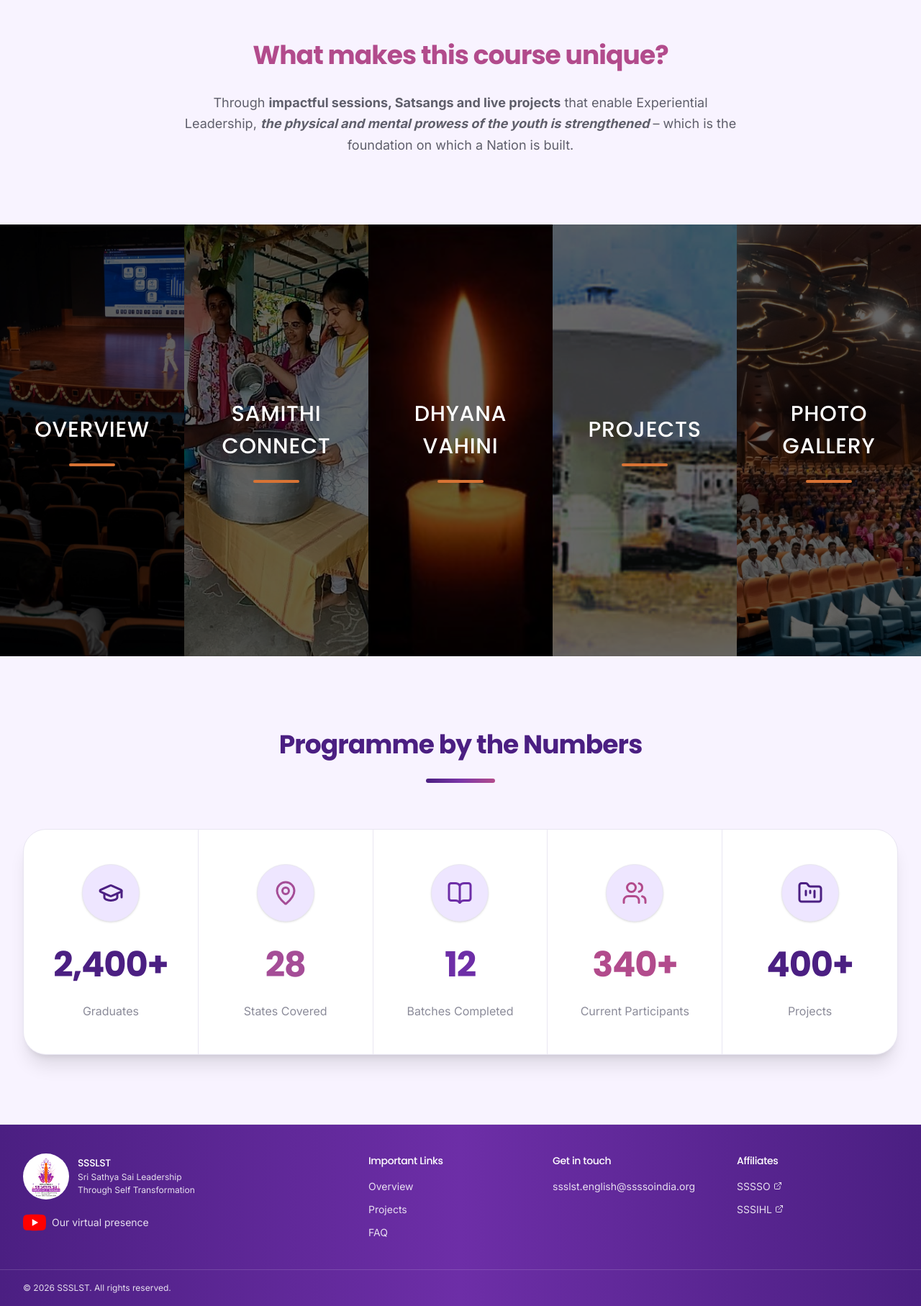
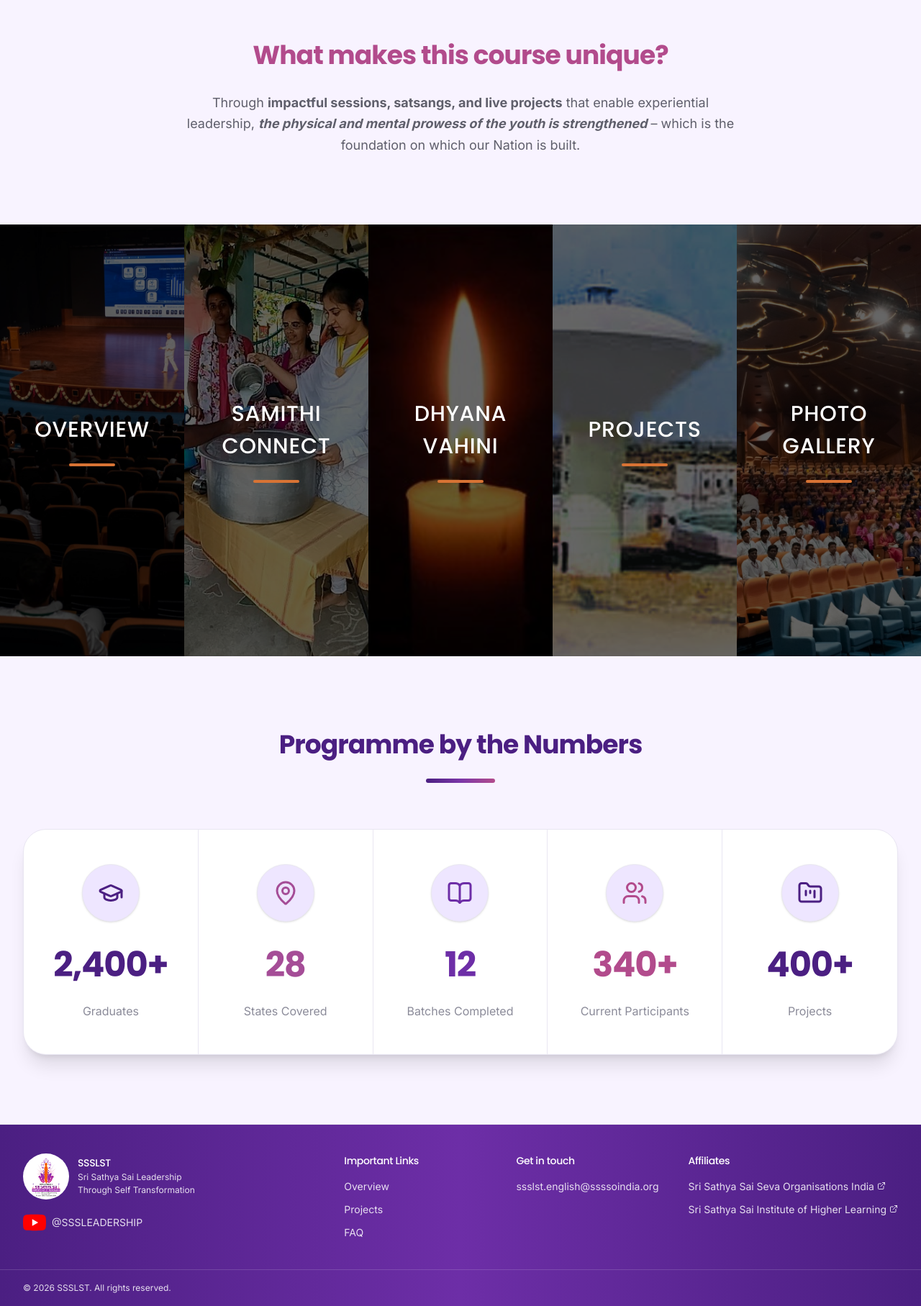
Before and after one commit to andholemoksha/SSSLST_Website, a React (Vite) app in the folder frontend/: page / in a window 1280 px wide. Shown: the part 1455-3270 px from the top of the page at 72% size. Built offline with nearby package versions, Linux system fonts and the light colour scheme; no server answers.

Commit message:
Text Changes as per Feedback (#89)
* text changes

* footer changes

* footer changes

```diff
--- a/frontend/index.html
+++ b/frontend/index.html
@@ -13,7 +13,7 @@
       rel="stylesheet"
     />
 
-    <title>frontend</title>
+    <title>Sri Sathya Sai Leadership Through Self Transformation</title>
   </head>
   <body>
     <div id="root"></div>
--- a/frontend/src/components/layout/Footer.jsx
+++ b/frontend/src/components/layout/Footer.jsx
@@ -49,10 +49,10 @@ function FooterLink({ link }) {
         rel="noopener noreferrer"
         variant="link"
         size="sm"
-        className="inline-flex items-center gap-1 text-white-light hover:text-white"
+        className="inline-flex items-center gap-1 whitespace-nowrap text-white-light hover:text-white"
       >
         {link.label}
-        <ExternalLink className="h-3 w-3" />
+        <ExternalLink className="h-3 w-3 shrink-0" />
       </Text>
     );
   }
@@ -118,7 +118,7 @@ export function Footer() {
               size="sm"
               className="text-white-light"
             >
-              Our virtual presence
+              @SSSLEADERSHIP
             </Text>
           </a>
         </div>
--- a/frontend/src/content/dhyana-vahini.js
+++ b/frontend/src/content/dhyana-vahini.js
@@ -4,7 +4,7 @@ export const dhyanaVahini = {
     title: "Dhyana Vahini",
     subtitle:
     "Dhyana Vahini, meaning “Stream of Meditation,” is one of the 15 Vahinis written by Bhagawan Sri Sathya Sai Baba. It is a comprehensive guide to the practice and purpose of meditation, covering subjects such as concentration, one-pointedness, purity, humility, control of the mind, overcoming distracting tendencies and developing an inward vision.",
-    quote: "The divine guidebook on Jyothi meditation by our beloved Bhagavan Sri Sathya Sai Baba.",
+    quote: "The Divine guidebook on Jyothi Meditation by our beloved Bhagawan Sri Sathya Sai Baba.",
     backgroundImage: "/assets/pictures/hero-background.jpeg",
     accentImage: "/assets/dhyana-vahini/hero/dhyana-vahini-hero.jpg",
   },
--- a/frontend/src/content/faq.js
+++ b/frontend/src/content/faq.js
@@ -56,7 +56,7 @@ export const faq = {
               "1 month Dhyana Vahini Parayanam: daily practice of reading and reflection.",
               "39 Weekly Sessions & Satsangs: skill-building sessions and talks by eminent speakers. This constitutes the major part of the programme.",
               "3 month Samithi Connect Programme: weekly participation at the nearest Samithi.",
-              "6 month Project: a hands-on service project.",
+              "6 month Project: a hands-on project.",
             ],
           },
         },
@@ -86,11 +86,11 @@ export const faq = {
         {
           question: "Is attendance mandatory?",
           answer:
-            "The programme requires a minimum of 80% attendance for certification across sessions and Satsangs.",
+            "The programme requires a minimum of 80% attendance for certification across sessions and satsangs.",
         },
         {
           question: "Is the Contact Programme compulsory?",
-          answer: "Yes. Attendance at the Contact Programme in person is compulsory.",
+          answer: "Yes. Attendance at the in-person Contact Programme at Prasanthi Nilayam is compulsory.",
         },
         {
           question: "What happens if I miss sessions?",
@@ -126,7 +126,7 @@ export const faq = {
         {
           question: "Is there a programme fee?",
           answer:
-            "The programme is free. Participants may need to pay for food and accommodation during the in-person Contact and Graduation Programmes.",
+            "There is no programme fee. Participants may need to pay for food and accommodation during the in-person Contact and Graduation Programmes.",
         },
         {
           question: "Do I need to purchase books or study material?",
--- a/frontend/src/content/footer.js
+++ b/frontend/src/content/footer.js
@@ -28,9 +28,9 @@ export const footer = {
     {
       title: "Affiliates",
       links: [
-        { label: "SSSSO", href: "https://ssssoindia.org/", type: "external" },
+        { label: "Sri Sathya Sai Seva Organisations India", href: "https://ssssoindia.org/", type: "external" },
         {
-          label: "SSSIHL",
+          label: "Sri Sathya Sai Institute of Higher Learning",
           href: "https://www.sssihl.edu.in/",
           type: "external",
         },
--- a/frontend/src/content/satsang.js
+++ b/frontend/src/content/satsang.js
@@ -2,8 +2,8 @@ export const satsang = {
   hero: {
     title: "Satsangatve Nissangatvam",
     subtitle:
-      "Listen to renowned leaders, artists and devotees of Swami share stories of hard work, devotion and surrender, with uplifting guidance for today's youth.",
-    quote: "Inspiring Journeys. Spiritual Insights",
+      "In this series of Satsangs, listen to renowned leaders, artists and devotees of Swami share stories of hard work, devotion and surrender, with uplifting guidance for today's youth.",
+    quote: "Inspiring Journeys. Spiritual Insights.",
     backgroundImage: "/assets/pictures/hero-background.jpeg",
     accentImage: "/assets/satsang/hero/satsang-hero.jpg",
   },
@@ -12,7 +12,7 @@ export const satsang = {
     eyebrow: "Satvam Archives",
     title: "Year-wise Satvam Archives",
     description:
-      "The Satvam Archives bring together cherished moments from the SSSLST journey across the years. Explore year-wise collections of Satvam sessions that capture the spirit of learning, connection, and self-transformation.",
+      "The Satvam Archives bring together cherished moments from satsangs across the years. Explore year-wise collections of Satvam sessions that capture the spirit of learning, connection, and self-transformation.",
     years: [
       {
         year: "2020",
--- a/frontend/src/features/dhyana-vahini/components/DhyanaVahiniVideos.jsx
+++ b/frontend/src/features/dhyana-vahini/components/DhyanaVahiniVideos.jsx
@@ -10,7 +10,7 @@ export function DhyanaVahiniVideos() {
   return (
     <VideoReflections
       eyebrow="Dhyana Vahini"
-      description="Watch guided reflections from the Dhyana Vahini journey."
+      description="Watch reflections from the Dhyana Vahini journey."
       yearHeading={(year) =>
         `${year} Participants Reflections On Their Dhyana Vahini Journey.`
       }
--- a/frontend/src/features/home/components/HighlightsSection.jsx
+++ b/frontend/src/features/home/components/HighlightsSection.jsx
@@ -18,13 +18,13 @@ export function HighlightsSection() {
         <Text size="lg" leading="relaxed" className="mt-6">
           Through{" "}
           <span className="font-bold">
-            impactful sessions, Satsangs and live projects
+            impactful sessions, satsangs, and live projects
           </span>{" "}
-          that enable Experiential Leadership,{" "}
+          that enable experiential leadership,{" "}
           <em className="font-bold">
             the physical and mental prowess of the youth is strengthened
           </em>{" "}
-          – which is the foundation on which a Nation is built.
+          – which is the foundation on which our Nation is built.
         </Text>
       </div>
     </Section>
```
Also changed, not shown: frontend/src/content/curriculum.js (+11 -11 lines).
